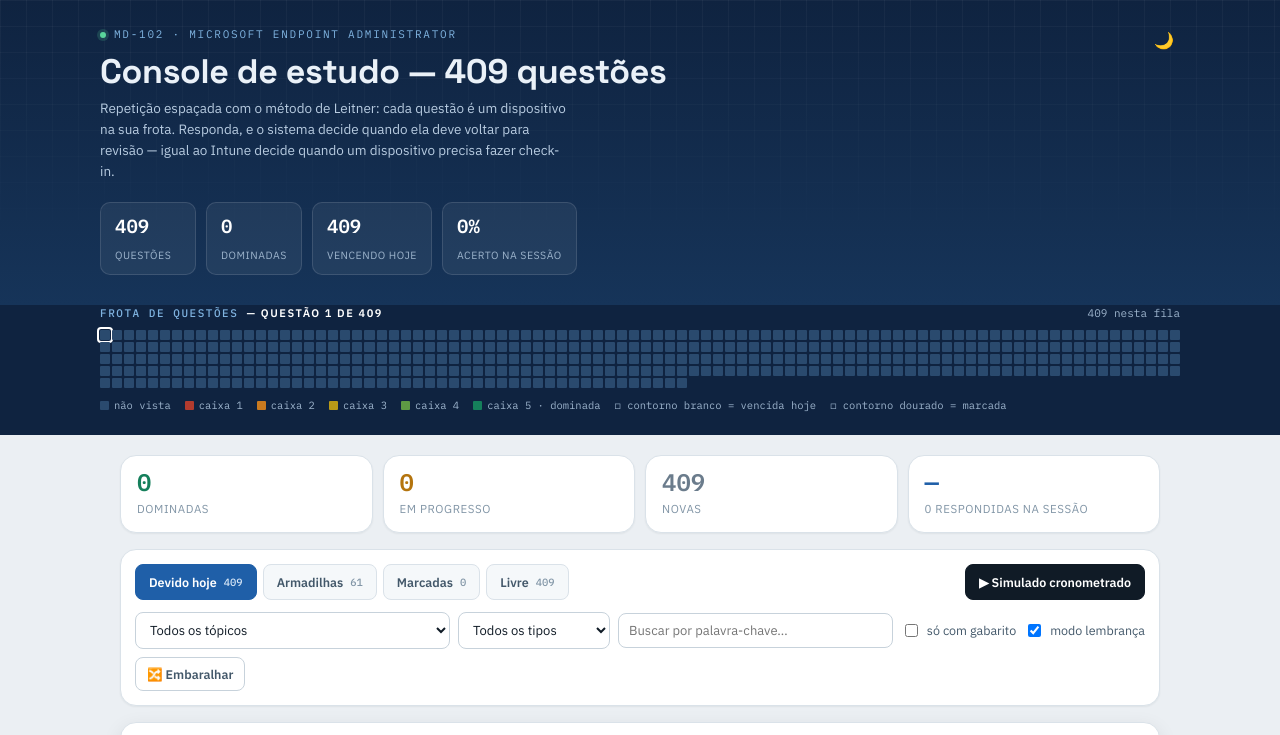
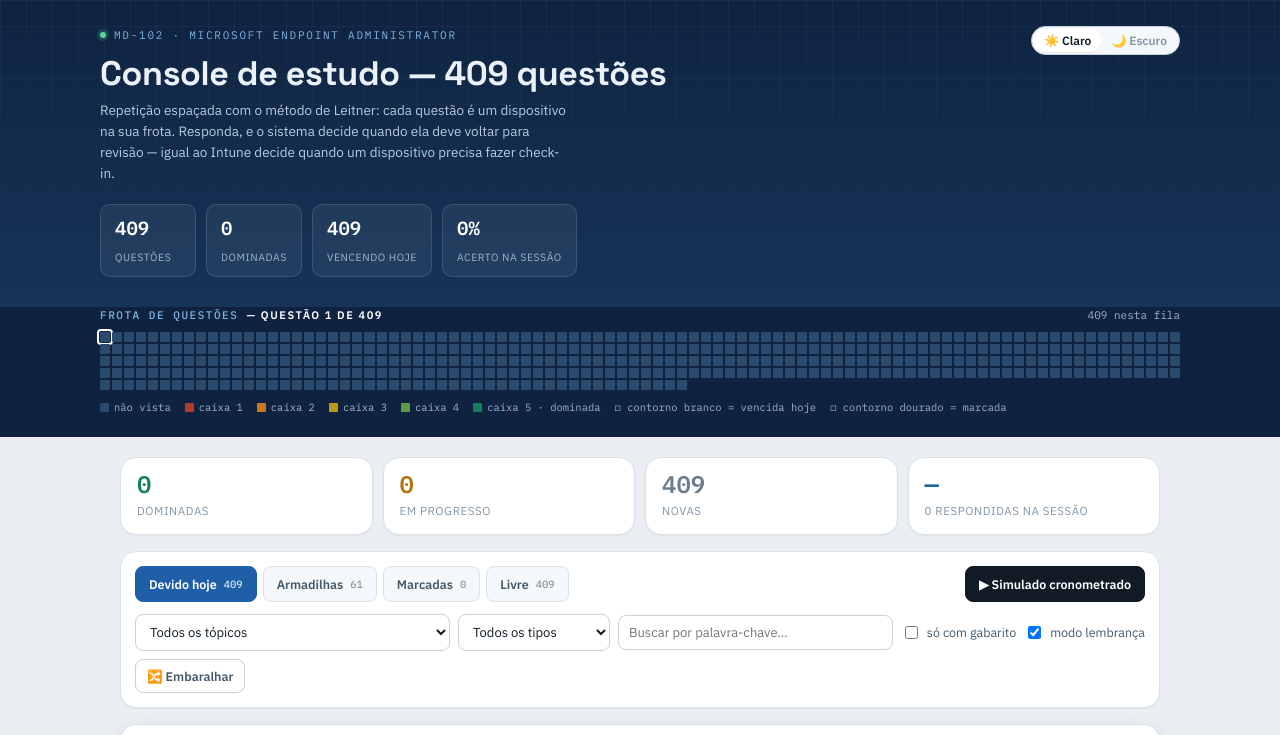
Before and after one commit to IgorBRG/MD-102, a plain HTML site: page index.html in a window 1280 px wide. Shown: the top 735 px of the page. Drawn offline with Linux system fonts and the light colour scheme.

Commit message:
fix: corrigindo renderização do botão de tema que não estava aparecendo

```diff
--- a/index.html
+++ b/index.html
@@ -13,7 +13,10 @@
 <body>
 <header class="top">
   <div class="hd-inner">
-    <div style="display:flex; justify-content:space-between; align-items:center;"><p class="eyebrow"><span class="dot"></span> MD-102 · MICROSOFT ENDPOINT ADMINISTRATOR</p><button id="btn-theme" style="background:transparent; border:none; color:var(--ink-2); cursor:pointer; font-size:16px;">🌙</button></div>
+    <div style="display:flex; justify-content:space-between; align-items:center;"><p class="eyebrow"><span class="dot"></span> MD-102 · MICROSOFT ENDPOINT ADMINISTRATOR</p><div class="theme-switch">
+      <button class="theme-btn" id="btn-theme-light">☀️ Claro</button>
+      <button class="theme-btn" id="btn-theme-dark">🌙 Escuro</button>
+    </div></div>
     <h1>Console de estudo — 409 questões</h1>
     <p class="sub">Repetição espaçada com o método de Leitner: cada questão é um dispositivo na sua frota. Responda, e o sistema decide quando ela deve voltar para revisão — igual ao Intune decide quando um dispositivo precisa fazer check-in.</p>
     <div class="hd-stats">
```
